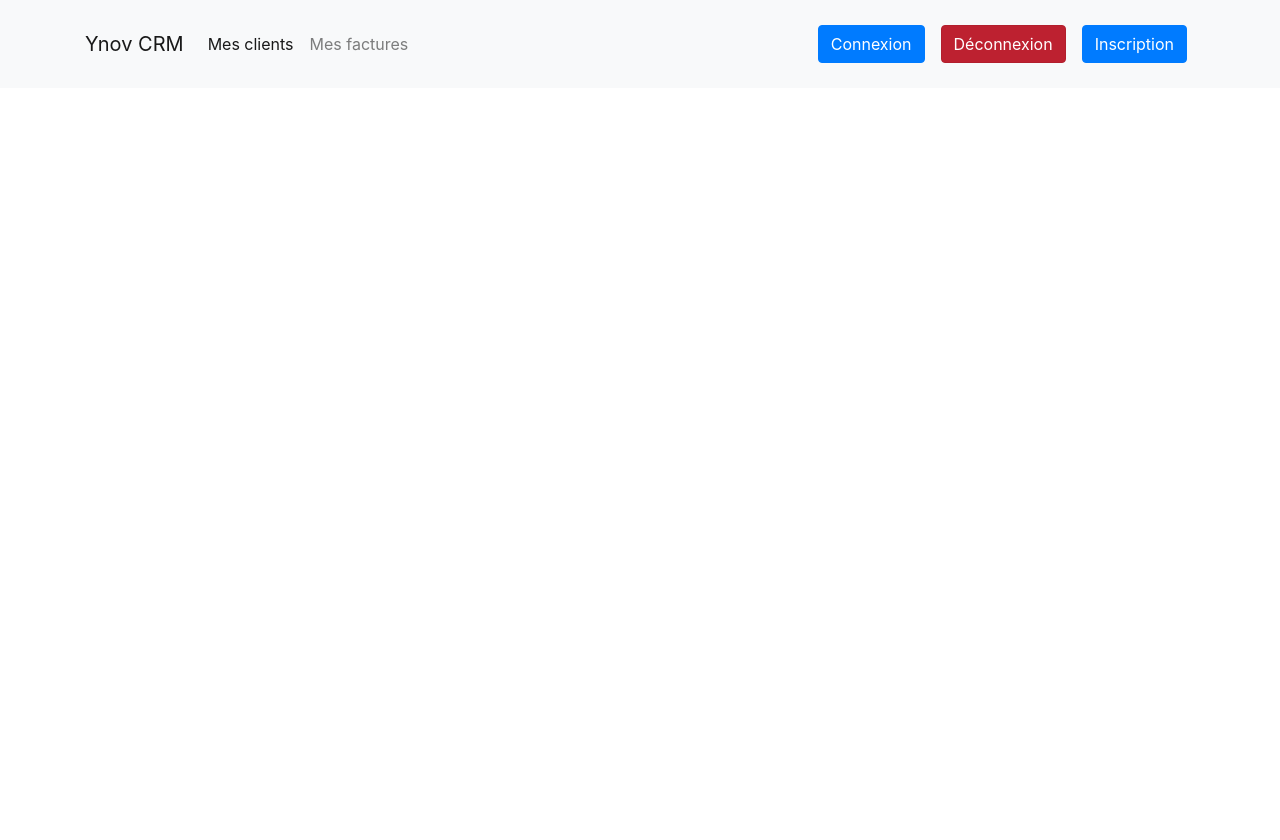
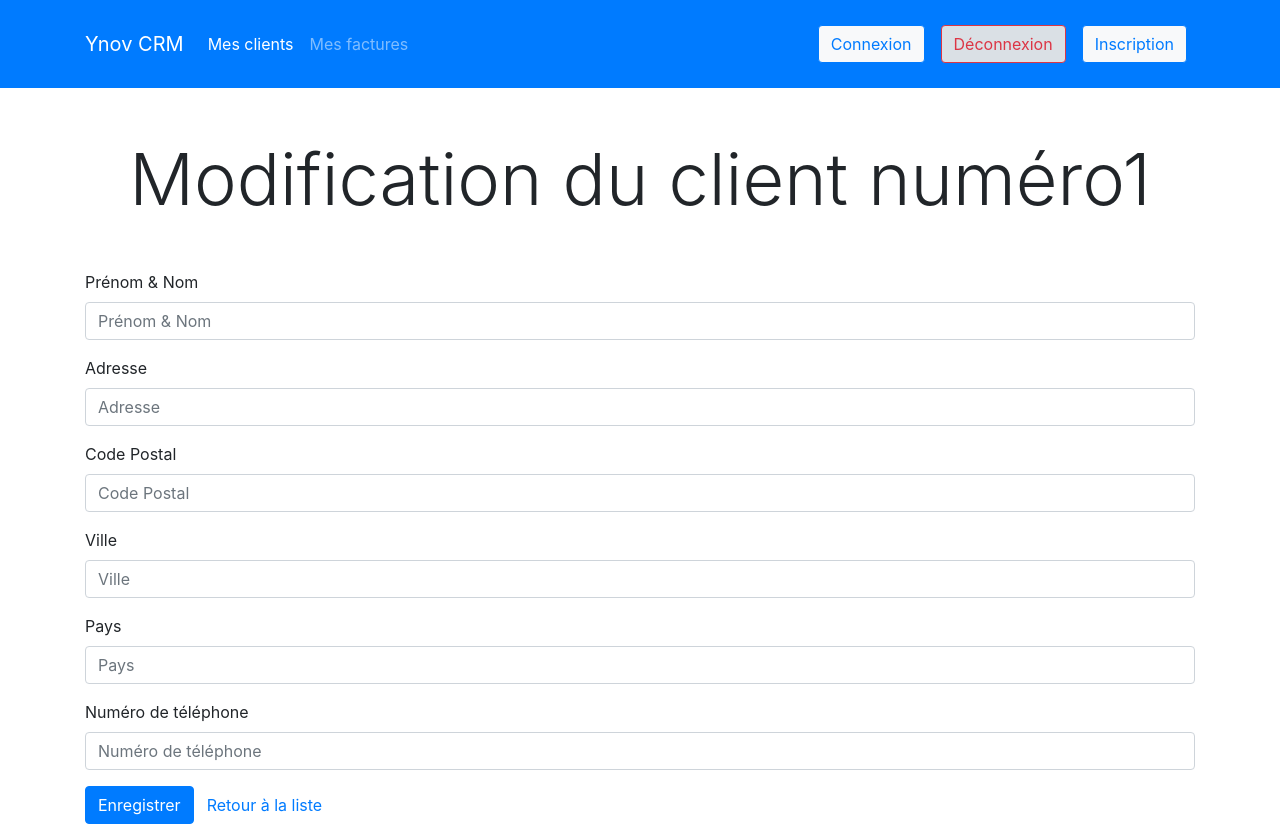
Before and after one commit to thomaslenaour/b2-uf-logiciel, a React (Create React App) app in the folder app/frontend/: page /customers/1 in a window 1280 px wide. Before the commit the page ends 800 px from the top, so only its background shows below. Built offline with nearby package versions, Linux system fonts and the light colour scheme.

Commit message:
add invoice page and customer page

```diff
--- a/app/frontend/src/App.js
+++ b/app/frontend/src/App.js
@@ -7,6 +7,8 @@
 import LoginPage from './pages/LoginPage'
 import CustomersPage from './pages/CustomersPage'
 import InvoicesPage from './pages/InvoicesPage'
+import CustomerPage from './pages/CustomerPage'
+import InvoicePage from './pages/InvoicePage'
 
 const App = () => {
   return (
@@ -18,6 +20,8 @@
         <Route exact path="/login" component={LoginPage} />
         <Route exact path="/customers" component={CustomersPage} />
         <Route exact path="/invoices" component={InvoicesPage} />
+        <Route exact path="/customers/:id" component={CustomerPage} />
+        <Route exact path="/invoices/:id" component={InvoicePage} />
       </Switch>
     </Router>
   )
--- a/app/frontend/src/components/Navbar.jsx
+++ b/app/frontend/src/components/Navbar.jsx
@@ -3,7 +3,7 @@
 
 const Navbar = props => {
   return (
-    <nav className="navbar navbar-expand-lg navbar-light bg-light py-4">
+    <nav className="navbar navbar-expand-lg navbar-dark bg-primary py-4">
       <div className="container">
         <NavLink className="navbar-brand" to="/">
           Ynov CRM
@@ -33,17 +33,26 @@
 
           <ul className="navbar-nav ml-auto">
             <li className="nav-item">
-              <NavLink to="/login" className="btn btn-primary mx-2">
+              <NavLink
+                to="/login"
+                className="btn btn-light text-primary border-primary mx-2"
+              >
                 Connexion
               </NavLink>
             </li>
             <li className="nav-item">
-              <NavLink to="#" className="btn btn-danger mx-2">
+              <NavLink
+                to="#"
+                className="btn btn-light text-danger border-danger mx-2"
+              >
                 Déconnexion
               </NavLink>
             </li>
             <li className="nav-item">
-              <NavLink to="/register" className="btn btn-primary mx-2">
+              <NavLink
+                to="/register"
+                className="btn btn-light text-primary border-primary mx-2"
+              >
                 Inscription
               </NavLink>
             </li>
--- /dev/null
+++ b/app/frontend/src/pages/CustomerPage.jsx
@@ -0,0 +1,121 @@
+import React, { useState, useEffect } from 'react'
+import { Link } from 'react-router-dom'
+import CustomersAPI from '../services/CustomersAPI'
+import Field from '../components/Field'
+
+const CustomerPage = ({ match }) => {
+  const { id = 'new' } = match.params
+
+  const [customer, setCustomer] = useState({
+    name: '',
+    address: '',
+    postalCode: '',
+    city: '',
+    country: '',
+    phone: ''
+  })
+
+  const [editing, setEditing] = useState(false)
+
+  // Récupération du client en fonction de l'identifiant
+  const fetchCustomer = async id => {
+    try {
+      const {
+        name,
+        address,
+        postalCode,
+        city,
+        country,
+        phone
+      } = await CustomersAPI.find(id)
+      setCustomer({ name, address, postalCode, city, country, phone })
+    } catch (error) {
+      console.log(error.response)
+      // TODO ERROR
+    }
+  }
+
+  // Chargement du customer si un identifiant (valide) est passé dans l'url  à chaque changement d'identifiant
+  useEffect(() => {
+    if (id !== 'new') {
+      setEditing(true)
+      fetchCustomer(id)
+    }
+  }, [id])
+
+  // Gestion des changements des input dans le formulaire
+  const handleChange = ({ currentTarget }) => {
+    const { name, value } = currentTarget
+
+    setCustomer({ ...customer, [name]: value })
+  }
+
+  const handleSubmit = async event => {
+    event.preventDefault()
+    console.log(customer)
+  }
+
+  return (
+    <>
+      {(!editing && (
+        <h1 className="text-center my-5 display-3">Création d'un client</h1>
+      )) || (
+        <h1 className="text-center my-5 display-3">
+          Modification du client numéro
+          {id}
+        </h1>
+      )}
+      <div className="container">
+        <form onSubmit={handleSubmit}>
+          <Field
+            name="name"
+            label="Prénom & Nom"
+            value={customer.name}
+            onChange={handleChange}
+          />
+          <Field
+            name="address"
+            label="Adresse"
+            value={customer.address}
+            onChange={handleChange}
+          />
+          <Field
+            name="postalCode"
+            label="Code Postal"
+            value={customer.postalCode}
+            onChange={handleChange}
+          />
+          <Field
+            name="city"
+            label="Ville"
+            value={customer.city}
+            onChange={handleChange}
+          />
+          <Field
+            name="country"
+            label="Pays"
+            value={customer.country}
+            onChange={handleChange}
+          />
+          <Field
+            name="phone"
+            label="Numéro de téléphone"
+            value={customer.phone}
+            onChange={handleChange}
+          />
+
+          <div className="form-group">
+            <button type="submit" className="btn btn-primary">
+              Enregistrer
+            </button>
+            <Link to="/customers" className="btn btn-link">
+              Retour à la liste
+            </Link>
+          </div>
+        </form>
+      </div>
+    </>
+  )
+}
+
+export default CustomerPage
--- a/app/frontend/src/pages/CustomersPage.jsx
+++ b/app/frontend/src/pages/CustomersPage.jsx
@@ -81,7 +81,7 @@
             type="text"
           />
         </div>
-        <Link to="#" className="btn btn-primary">
+        <Link to="/customers/new" className="btn btn-primary">
           Création d&apos;un nouveau client
         </Link>
       </div>
@@ -114,6 +114,13 @@
               >
                 Supprimer
               </button>
+              <button
+                type="button"
+                className="btn btn-sm btn-primary ml-2"
+                onClick={() => handleDelete()}
+              >
+                Modifier
+              </button>
             </td>
           </tr>
           <tr>
@@ -130,6 +137,13 @@
                 onClick={() => handleDelete()}
               >
                 Supprimer
+              </button>
+              <button
+                type="button"
+                className="btn btn-sm btn-primary ml-2"
+                onClick={() => handleDelete()}
+              >
+                Modifier
               </button>
             </td>
           </tr>
@@ -148,6 +162,13 @@
               >
                 Supprimer
               </button>
+              <button
+                type="button"
+                className="btn btn-sm btn-primary ml-2"
+                onClick={() => handleDelete()}
+              >
+                Modifier
+              </button>
             </td>
           </tr>
           <tr>
@@ -165,6 +186,13 @@
               >
                 Supprimer
               </button>
+              <button
+                type="button"
+                className="btn btn-sm btn-primary ml-2"
+                onClick={() => handleDelete()}
+              >
+                Modifier
+              </button>
             </td>
           </tr>
           <tr>
@@ -181,6 +209,13 @@
                 onClick={() => handleDelete()}
               >
                 Supprimer
+              </button>
+              <button
+                type="button"
+                className="btn btn-sm btn-primary ml-2"
+                onClick={() => handleDelete()}
+              >
+                Modifier
               </button>
             </td>
           </tr>
--- /dev/null
+++ b/app/frontend/src/pages/InvoicePage.jsx
@@ -0,0 +1,12 @@
+import React, { useState } from 'react'
+
+const InvoicePage = ({ match }) => {
+  const { id = 'new' } = match.params
+  const [editing, setEditing] = useState(false)
+
+  return (
+    <h1 className="text-center my-5 display-3">Créer une nouvelle facture</h1>
+  )
+}
+
+export default InvoicePage
--- a/app/frontend/src/pages/InvoicesPage.jsx
+++ b/app/frontend/src/pages/InvoicesPage.jsx
@@ -1,6 +1,6 @@
 import React, { useState, useEffect } from 'react'
+import { Link } from 'react-router-dom'
 import Pagination from '../components/Pagination'
-import { Link } from 'react-router-dom'
 
 const InvoicesPage = () => {
   const [invoices, setInvoices] = useState([])
@@ -83,8 +83,8 @@
             type="text"
           />
         </div>
-        <Link to="#" className="btn btn-primary">
-          Création d&apos;un nouveau client
+        <Link to="/invoices/new" className="btn btn-primary">
+          Création d&apos;une nouvelle facture
         </Link>
       </div>
 
--- a/app/frontend/src/pages/RegisterPage.jsx
+++ b/app/frontend/src/pages/RegisterPage.jsx
@@ -1,17 +1,18 @@
 import React, { useState } from 'react'
 import { Link } from 'react-router-dom'
 import Field from '../components/Field'
+import UsersAPI from '../services/UsersAPI'
 
 const RegisterPage = ({ history }) => {
   const [credentials, setCredentials] = useState({
     name: '',
     email: '',
-    contribution: '',
+    contributionPct: '',
     password: '',
-    confirm_password: ''
+    passwordConfirmation: ''
   })
 
-  const [errorLogin, setErrorLogin] = useState('d-none')
+  const [errorRegistration, setErrorRegistration] = useState('d-none')
 
   // Gestion des champs
   const handleChange = ({ currentTarget }) => {
@@ -24,18 +25,15 @@
     event.preventDefault()
 
     try {
-      if (credentials.confirm_password === credentials.password) {
-        console.log(credentials)
-
-        setErrorLogin('d-none')
+      if (credentials.passwordConfirmation === credentials.password) {
+        await UsersAPI.createUser(credentials)
+        setErrorRegistration('d-none')
       } else {
-        setErrorLogin('')
+        setErrorRegistration('')
+        console.log('mdp inccorect')
       }
-
-      // TODO SUCCESS TOAST
     } catch (error) {
-      setErrorLogin('')
-      // TODO ERROR TOAST
+      setErrorRegistration('')
     }
   }
 
@@ -47,7 +45,7 @@
           ✍️
         </span>
       </h1>
-      <p className={`my-3 text-danger text-lg ${errorLogin}`}>
+      <p className={`my-3 text-danger text-lg ${errorRegistration}`}>
         Les informations sont invalides !
       </p>
       <form onSubmit={handleSubmit} className="py-5">
@@ -56,7 +54,6 @@
           label="Nom & Prénom"
           value={credentials.name}
           onChange={handleChange}
-          placeholder="Nom"
           type="text"
           required
         />
@@ -70,9 +67,9 @@
           required
         />
         <Field
-          name="contribution"
+          name="contributionPct"
           label="Taux d'impositions"
-          value={credentials.contribution}
+          value={credentials.contributionPct}
           onChange={handleChange}
           placeholder="Veuillez renseigner votre taux d'impositions en %"
           type="number"
@@ -87,9 +84,9 @@
           required
         />
         <Field
-          name="confirm_password"
+          name="passwordConfirmation"
           label="Confirmation du mot de passe"
-          value={credentials.confirm_password}
+          value={credentials.passwordConfirmation}
           onChange={handleChange}
           placeholder="Veuillez confirmer votre mot de passe"
           type="password"
--- a/app/frontend/src/services/UsersAPI.js
+++ b/app/frontend/src/services/UsersAPI.js
@@ -1,5 +1,9 @@
 import Axios from 'axios'
 
 function createUser(user){
-  return Axios.post(USERS_API, user);
+  return Axios.post("http://localhost:5000/api/users/signup", user);
 }
+
+export default {
+  createUser
+}
```
Also changed, not shown: app/frontend/.eslintrc.json, app/frontend/src/services/CustomersAPI.js (added).
